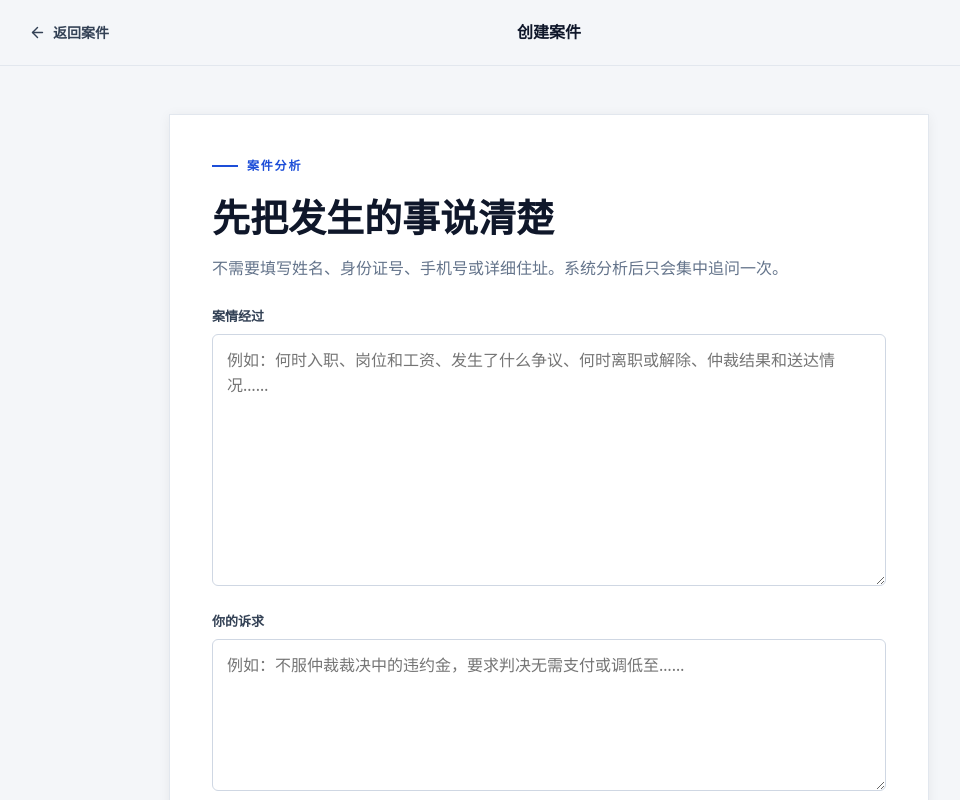
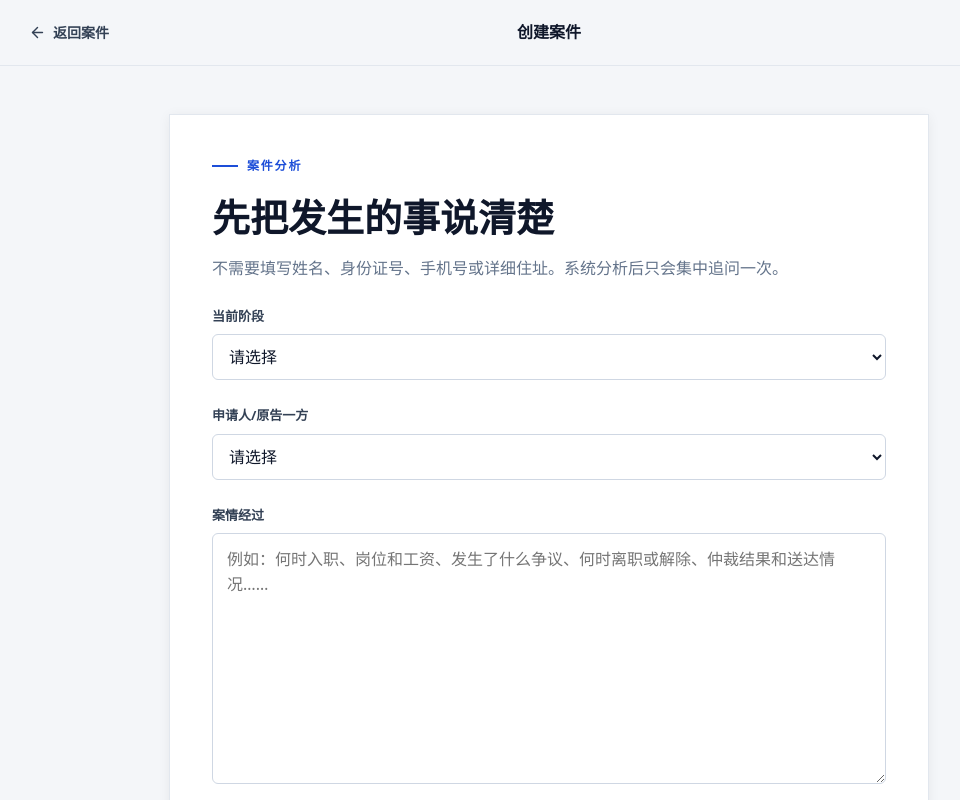
Before and after one commit to lawyerhu/labor-docs, a Next.js app in the folder apps/web/: page /cases/new in a window 1280 px wide. Shown: the top 800 px of the page, without its empty margins (91-1051 px from the left). Built offline with nearby package versions, Linux system fonts and the light colour scheme.

Commit message:
Require explicit case routing choices

```diff
--- a/apps/web/app/cases/new/page.tsx
+++ b/apps/web/app/cases/new/page.tsx
@@ -4,12 +4,14 @@ import { ArrowLeft, ArrowRight, ShieldCheck, Sparkles } from "lucide-react";
 import Link from "next/link";
 import { useRouter } from "next/navigation";
 import { FormEvent, useState } from "react";
-import { api, CaseRecord } from "@/lib/api";
+import { api, CaseRecord, CaseStage, PartySide } from "@/lib/api";
 
 export default function NewCasePage() {
   const router = useRouter();
   const [facts, setFacts] = useState("");
   const [claims, setClaims] = useState("");
+  const [stage, setStage] = useState<CaseStage | "">("");
+  const [side, setSide] = useState<PartySide | "">("");
   const [consent, setConsent] = useState(false);
   const [loading, setLoading] = useState(false);
   const [error, setError] = useState("");
@@ -21,7 +23,7 @@ export default function NewCasePage() {
     try {
       const record = await api<CaseRecord>("/api/cases", {
         method: "POST",
-        body: JSON.stringify({ facts, claims_text: claims }),
+        body: JSON.stringify({ case_stage: stage, party_side: side, facts, claims_text: claims }),
       });
       await api(`/api/cases/${record.id}/chat`, {
         method: "POST",
@@ -40,12 +42,16 @@ export default function NewCasePage() {
       <div className="eyebrow"><span /> 案件分析</div>
       <h1>先把发生的事说清楚</h1>
       <p className="setup-lead">不需要填写姓名、身份证号、手机号或详细住址。系统分析后只会集中追问一次。</p>
+      <div className="field-grid">
+        <label className="field"><span>当前阶段</span><select value={stage} onChange={(event) => setStage(event.target.value as CaseStage)} required><option value="">请选择</option><option value="arbitration">劳动仲裁</option><option value="litigation">仲裁后起诉</option></select></label>
+        <label className="field"><span>申请人/原告一方</span><select value={side} onChange={(event) => setSide(event.target.value as PartySide)} required><option value="">请选择</option><option value="worker">劳动者</option><option value="employer">公司/用人单位</option></select></label>
+      </div>
       <label className="field full"><span>案情经过</span><textarea rows={9} value={facts} onChange={(event) => setFacts(event.target.value)} placeholder="例如：何时入职、岗位和工资、发生了什么争议、何时离职或解除、仲裁结果和送达情况……" required /></label>
       <label className="field full"><span>你的诉求</span><textarea rows={5} value={claims} onChange={(event) => setClaims(event.target.value)} placeholder="例如：不服仲裁裁决中的违约金，要求判决无需支付或调低至……" required /></label>
       <div className="privacy-note"><ShieldCheck size={18} /><span>姓名、证件号码、联系方式等敏感信息将在 Word 中显示为明确的“待填入”项，由你下载后本地填写。</span></div>
       <label className="consent-check"><input type="checkbox" checked={consent} onChange={(event) => setConsent(event.target.checked)} /><span>同意将本次输入文本发送至配置的大模型，并按需向元典发送最小化检索词</span></label>
       {error && <div className="form-error">{error}</div>}
-      <button className="button button-primary button-large" disabled={loading || !facts.trim() || !claims.trim()}>{loading ? "正在分析案情…" : <><Sparkles size={18} /> 开始分析 <ArrowRight size={18} /></>}</button>
+      <button className="button button-primary button-large" disabled={loading || !stage || !side || !facts.trim() || !claims.trim()}>{loading ? "正在分析案情…" : <><Sparkles size={18} /> 开始分析 <ArrowRight size={18} /></>}</button>
     </form>
   </main>;
 }
```
Also changed, not shown: 3 other files (tests, documents, lock files or other folders).
